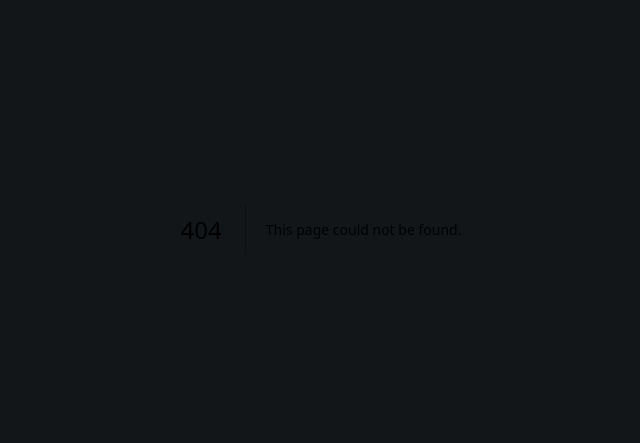
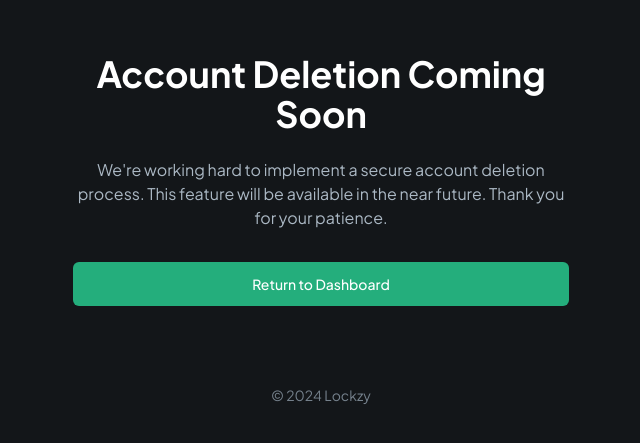
Before and after one commit to sudotx/lockzyMain, a Next.js app: page /users/1/delete-account in a window 1280 px wide. Before the commit this address had no page. Shown: the part 171-614 px from the top of the page, without its empty margins (319-959 px from the left). Built offline with nearby package versions, Linux system fonts and the light colour scheme.

Commit message:
chore: update user details

```diff
--- a/app/signin/page.tsx
+++ b/app/signin/page.tsx
@@ -14,8 +14,6 @@ const SignIn = () => {
       <section className="remove-scrollbar container my-auto">
         <div className="sub-container max-w-[496px]">
           <SignInForm />
-
-          <p className="copyright py-12">© 2024 Lockzy</p>
         </div>
       </section>
 
--- a/app/users/[userId]/dashboard/page.tsx
+++ b/app/users/[userId]/dashboard/page.tsx
@@ -87,12 +87,6 @@ const AdminPage = async () => {
             Open Door
           </Button>
         </section>
-
-        <div>
-          <div className="text-14-regular mt-20 flex justify-between">
-            <p className="text-dark-600 xl:text-left">© 2024 Lockzy</p>
-          </div>
-        </div>
       </main>
     </div>
   );
--- /dev/null
+++ b/app/users/[userId]/delete-account/page.tsx
@@ -0,0 +1,41 @@
+"use client";
+
+import { Button } from "@/components/ui/button";
+import Link from "next/link";
+// import router from "next/navigation";
+import { useRouter } from "next/navigation";
+
+const DeleteAccountComingSoon = () => {
+  const router = useRouter();
+
+  const handleNavigation = (path: string) => {
+    router.push(path);
+  };
+  return (
+    <div className="flex h-screen max-h-screen">
+      <section className="remove-scrollbar container my-auto">
+        <div className="sub-container max-w-[496px] text-center">
+          <h1 className="header mb-6">Account Deletion Coming Soon</h1>
+          <p className="text-dark-700 mb-8">
+            We're working hard to implement a secure account deletion process.
+            This feature will be available in the near future. Thank you for
+            your patience.
+          </p>
+
+          <Button
+            className="shad-primary-btn"
+            onClick={() => handleNavigation("dashboard")}
+          >
+            Return to Dashboard
+          </Button>
+
+          <div className="text-14-regular mt-20">
+            <p className="text-dark-600">© 2024 Lockzy</p>
+          </div>
+        </div>
+      </section>
+    </div>
+  );
+};
+
+export default DeleteAccountComingSoon;
--- a/app/users/[userId]/monitor/page.tsx
+++ b/app/users/[userId]/monitor/page.tsx
@@ -91,9 +91,6 @@ const DashboardPage = () => {
               })}
             </ul>
           </div>
-          <div className="text-14-regular mt-20 flex justify-between">
-            <p className="text-dark-600 xl:text-left">© 2024 Lockzy</p>
-          </div>
         </div>
       </section>
     </div>
```
